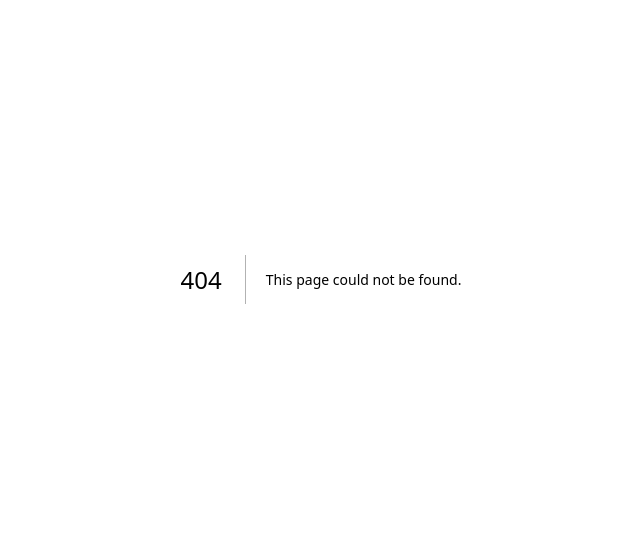
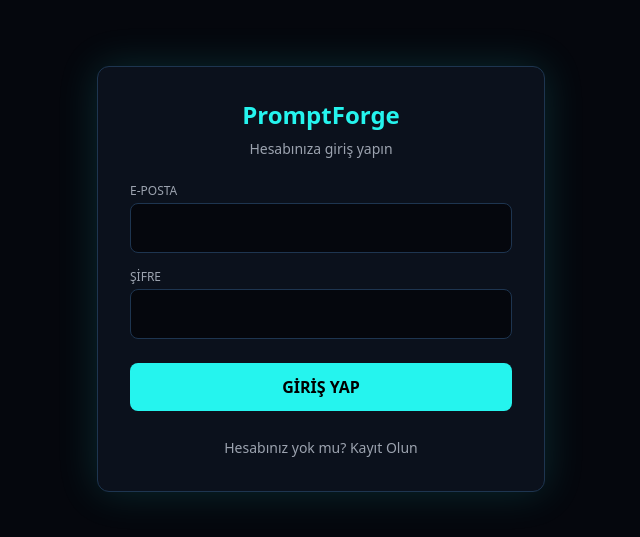
Before and after one commit to syntaxxsl/promptforge-nextjs, a Next.js app: page /auth in a window 1280 px wide. Before the commit this address had no page. Shown: the part 121-658 px from the top of the page, without its empty margins (319-959 px from the left). Built offline with nearby package versions, Linux system fonts and the light colour scheme.

Commit message:
Create page.tsx

```diff
--- /dev/null
+++ b/app/auth/page.tsx
@@ -0,0 +1,110 @@
+'use client'
+import { useState } from 'react'
+import { supabase } from '../../lib/supabase'
+import { useRouter } from 'next/navigation'
+
+export default function AuthPage() {
+  const [isLogin, setIsLogin] = useState(true)
+  const [email, setEmail] = useState('')
+  const [password, setPassword] = useState('')
+  const [loading, setLoading] = useState(false)
+  const [message, setMessage] = useState('')
+  const router = useRouter()
+
+  const handleAuth = async (e: React.FormEvent) => {
+    e.preventDefault()
+    setLoading(true)
+    setMessage('')
+
+    try {
+      if (isLogin) {
+        // Giriş Yap
+        const { data: authData, error: authError } = await supabase.auth.signInWithPassword({ email, password })
+        if (authError) throw authError
+
+        // Onay durumunu kontrol et
+        const { data: userData, error: userError } = await supabase
+          .from('users')
+          .select('approval_status')
+          .eq('id', authData.user.id)
+          .single()
+
+        if (userError) throw userError
+
+        if (userData.approval_status !== 'approved') {
+          await supabase.auth.signOut()
+          throw new Error('Hesabınız henüz admin tarafından onaylanmadı. Lütfen bekleyin.')
+        }
+
+        router.push('/')
+      } else {
+        // Kayıt Ol
+        const { error } = await supabase.auth.signUp({ email, password })
+        if (error) throw error
+        setMessage('Kayıt başarılı! Admin onayı bekleniyor. Onaylandığında giriş yapabilirsiniz.')
+        setIsLogin(true)
+      }
+    } catch (error: any) {
+      setMessage('Hata: ' + error.message)
+    } finally {
+      setLoading(false)
+    }
+  }
+
+  return (
+    <div className="flex h-screen items-center justify-center bg-[#05070d] text-white font-sans">
+      <div className="w-full max-w-md p-8 bg-[#0b111c] border border-[#1e3550] rounded-xl shadow-[0_0_40px_rgba(37,244,238,0.15)]">
+        <h1 className="text-2xl font-bold text-center text-[#25f4ee] mb-2">PromptForge</h1>
+        <p className="text-center text-gray-400 text-sm mb-6">
+          {isLogin ? 'Hesabınıza giriş yapın' : 'Yeni bir hesap oluşturun'}
+        </p>
+
+        {message && (
+          <div className="p-3 mb-4 text-sm text-center bg-[#1e3550] rounded border border-[#25f4ee] text-[#25f4ee]">
+            {message}
+          </div>
+        )}
+
+        <form onSubmit={handleAuth} className="flex flex-col gap-4">
+          <div>
+            <label className="text-xs text-gray-400 mb-1 block">E-POSTA</label>
+            <input
+              type="email"
+              value={email}
+              onChange={(e) => setEmail(e.target.value)}
+              className="w-full p-3 bg-[#05070d] border border-[#1e3550] rounded-lg text-white outline-none focus:border-[#25f4ee]"
+              required
+            />
+          </div>
+          <div>
+            <label className="text-xs text-gray-400 mb-1 block">ŞİFRE</label>
+            <input
+              type="password"
+              value={password}
+              onChange={(e) => setPassword(e.target.value)}
+              className="w-full p-3 bg-[#05070d] border border-[#1e3550] rounded-lg text-white outline-none focus:border-[#25f4ee]"
+              required
+            />
+          </div>
+
+          <button
+            type="submit"
+            disabled={loading}
+            className="w-full py-3 mt-2 bg-[#25f4ee] text-black font-bold rounded-lg hover:bg-cyan-300 transition disabled:opacity-50"
+          >
+            {loading ? 'İşleniyor...' : (isLogin ? 'GİRİŞ YAP' : 'KAYIT OL')}
+          </button>
+        </form>
+
+        <div className="mt-6 text-center">
+          <button
+            onClick={() => setIsLogin(!isLogin)}
+            className="text-sm text-gray-400 hover:text-[#25f4ee] transition"
+          >
+            {isLogin ? 'Hesabınız yok mu? Kayıt Olun' : 'Zaten hesabınız var mı? Giriş Yapın'}
+          </button>
+        </div>
+      </div>
+    </div>
+  )
+}
```
